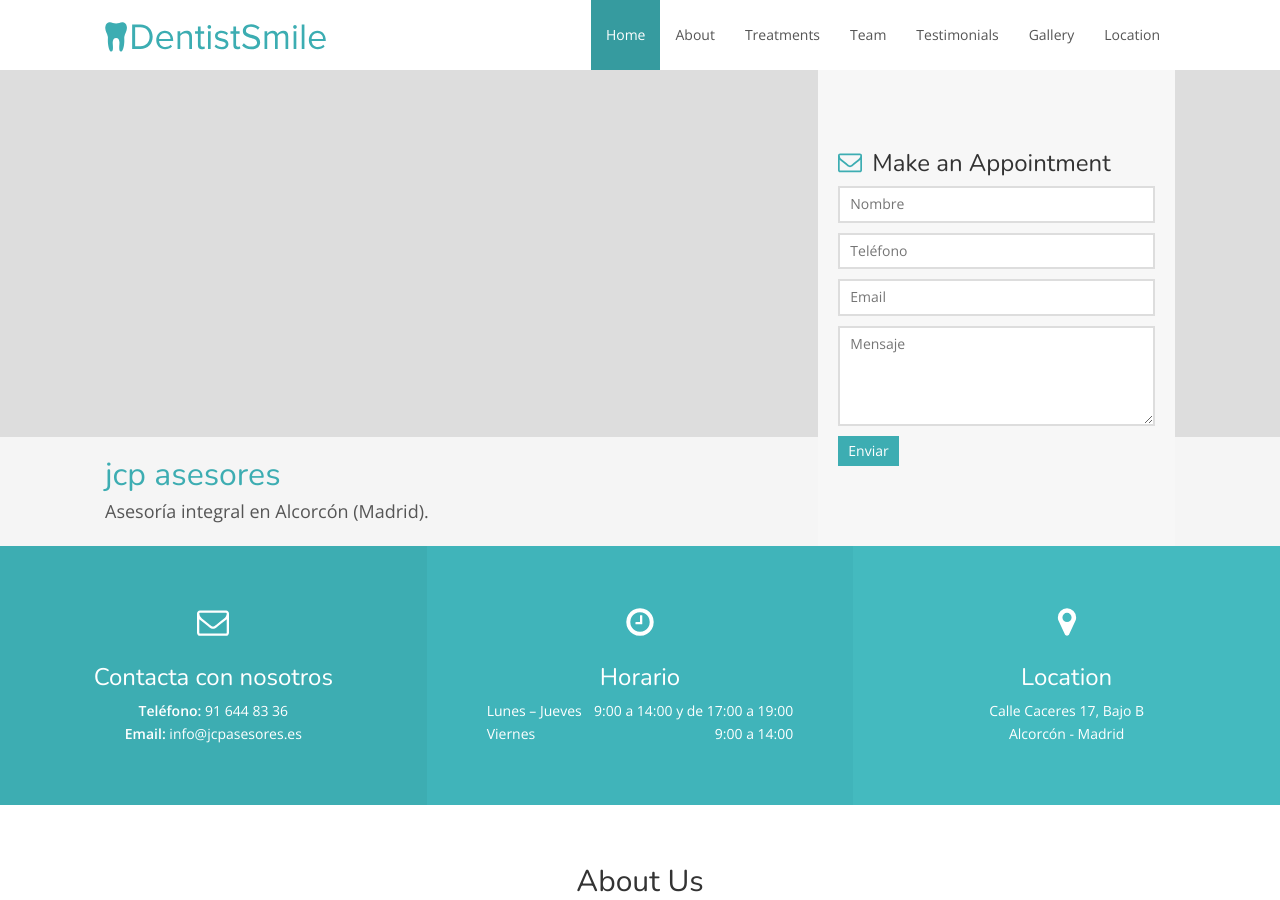
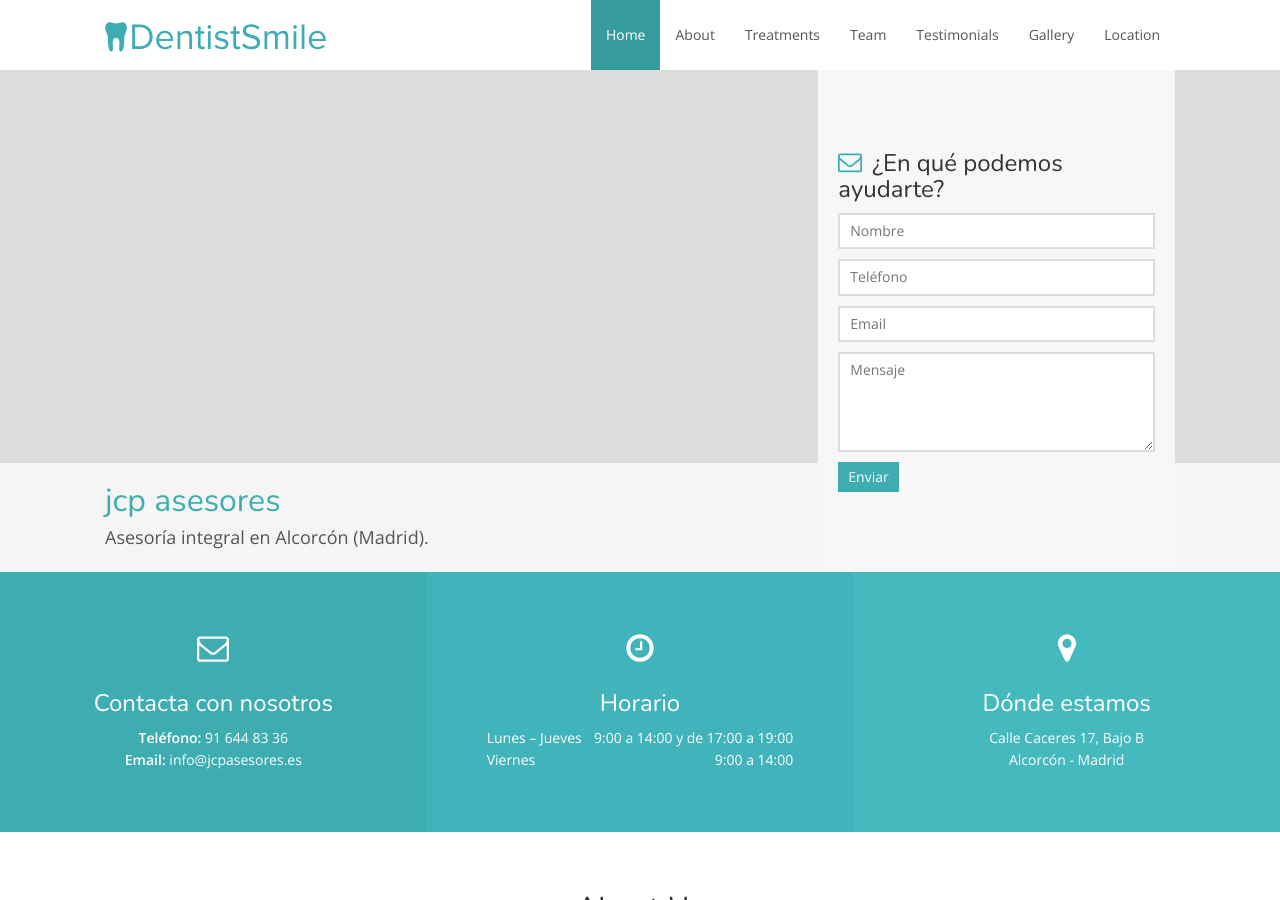
Before and after one commit to MpCity/MpCity.github.io, a Jekyll site: the page built from index.html, in a window 1280 px wide and 900 px high. Built offline with Jekyll 4.4.1, drawn with Linux system fonts in a browser that asks for light colours; nearby versions of some CDN libraries.

Commit message:
Update index.html

```diff
--- a/index.html
+++ b/index.html
@@ -16,7 +16,7 @@
     <div class="container-fluid">
 
         <div class="col-sm-6 col-sm-offset-6 col-md-4 col-md-offset-8 form">
-            <h3><svg class="icon icon-envelope-o"><use xlink:href="#icon-envelope-o"></use></svg>Make an Appointment</h3>
+            <h3><svg class="icon icon-envelope-o"><use xlink:href="#icon-envelope-o"></use></svg>¿En qué podemos ayudarte?</h3>
             <form action="https://getsimpleform.com/messages?form_api_token={{ site.api_token }}" method="post">
                 <div class="form-field">
                     <input name="name" type="text" placeholder="Nombre" required>
@@ -67,7 +67,7 @@
     </div>
     <div class="col-sm-4">
         <svg class="icon icon-map-marker"><use xlink:href="#icon-map-marker"></use></svg>
-        <h3>Location</h3>
+        <h3>Dónde estamos</h3>
             <p>
                 {{ site.contact.address }}
             </p>
```
